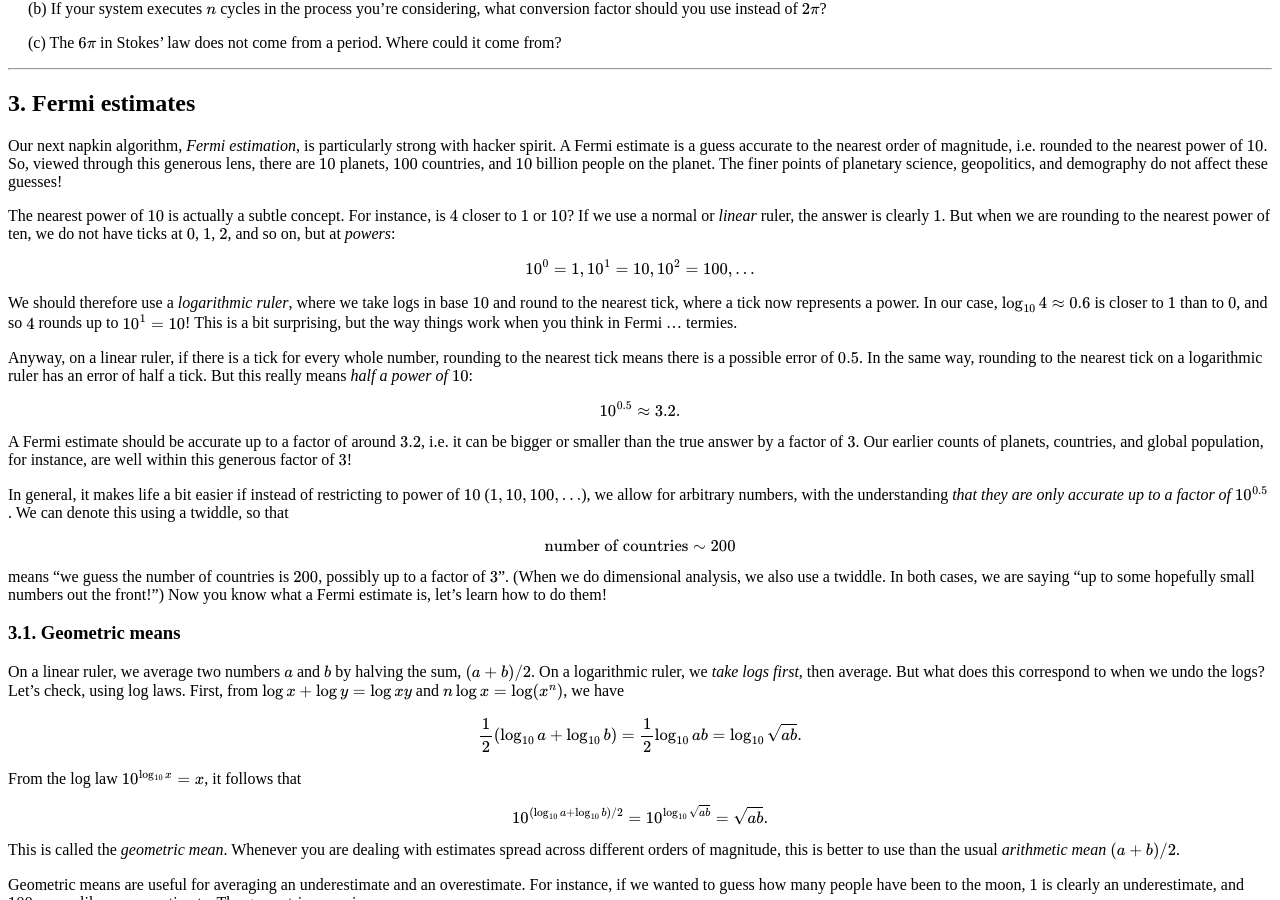
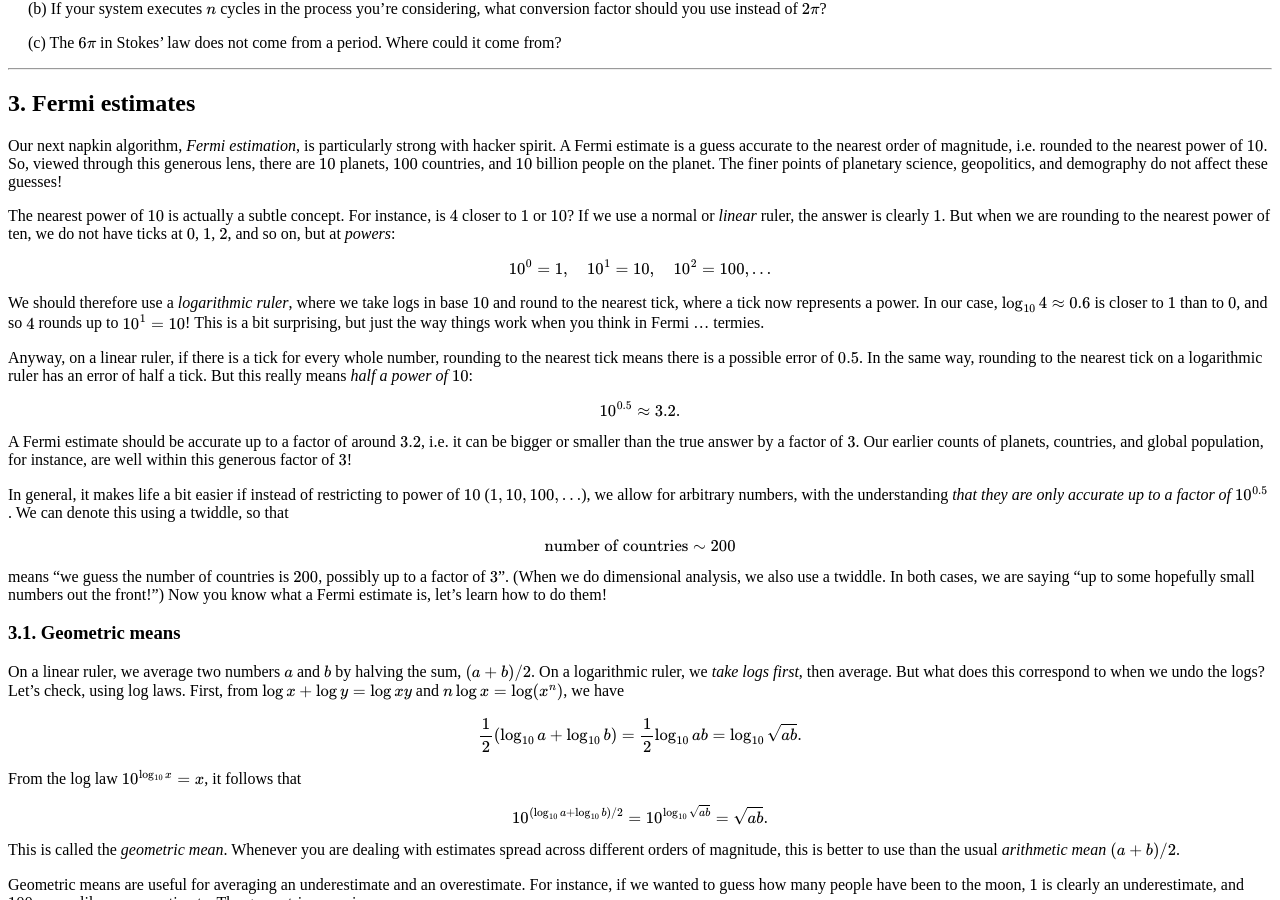
Before and after one commit to hapax/hapax.github.io, a Jekyll site: the page built from assets/simple-physics.md, in a window 1280 px wide and 900 px high, scrolled down 5871 px. Built offline with Jekyll 4.4.1, drawn with Linux system fonts in a browser that asks for light colours; our own code applies the rules of GitHub Pages for plain Markdown files; formulas are drawn with MathJax 3; a script that is not in the unit is left out.

Commit message:
Update simple-physics.md

```diff
--- a/assets/simple-physics.md
+++ b/assets/simple-physics.md
@@ -620,7 +620,7 @@ But when we are rounding to the nearest power of ten, we do not have
 ticks at $0$, $1$, $2$, and so on, but at *powers*:
 
 $$
-10^0 = 1, 10^1 = 10, 10^2 = 100, \ldots
+10^0 = 1, \quad 10^1 = 10, \quad 10^2 = 100, \ldots
 $$
 
 We should therefore use a *logarithmic ruler*, where we take logs in
@@ -628,7 +628,7 @@ base $10$ and round to the nearest tick, where a tick now represents a
 power.
 In our case, $\log_{10}4 \approx 0.6$ is closer to $1$ than to $0$,
 and so $4$ rounds up to $10^1 = 10$!
-This is a bit surprising, but the way things work when you think in
+This is a bit surprising, but just the way things work when you think in
 Fermi ... termies.
 
 Anyway, on a linear ruler, if there is a tick for every whole number,
```
